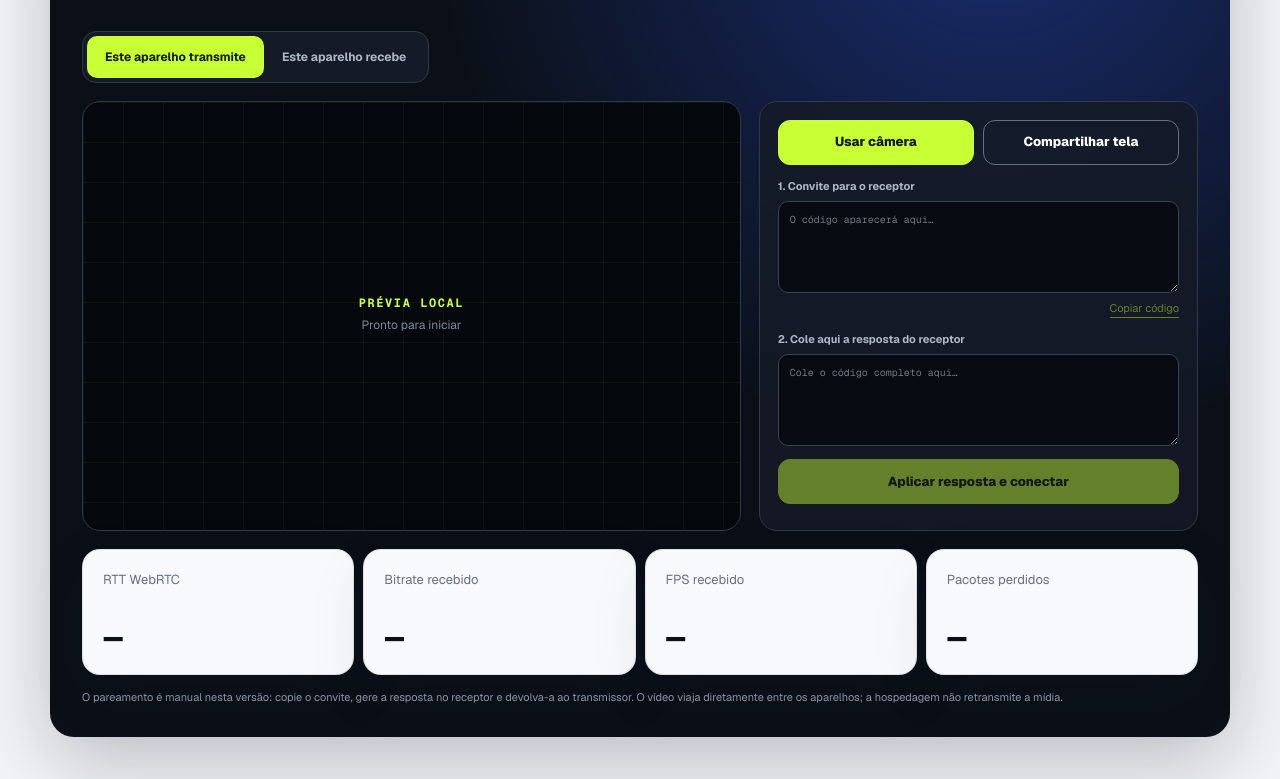
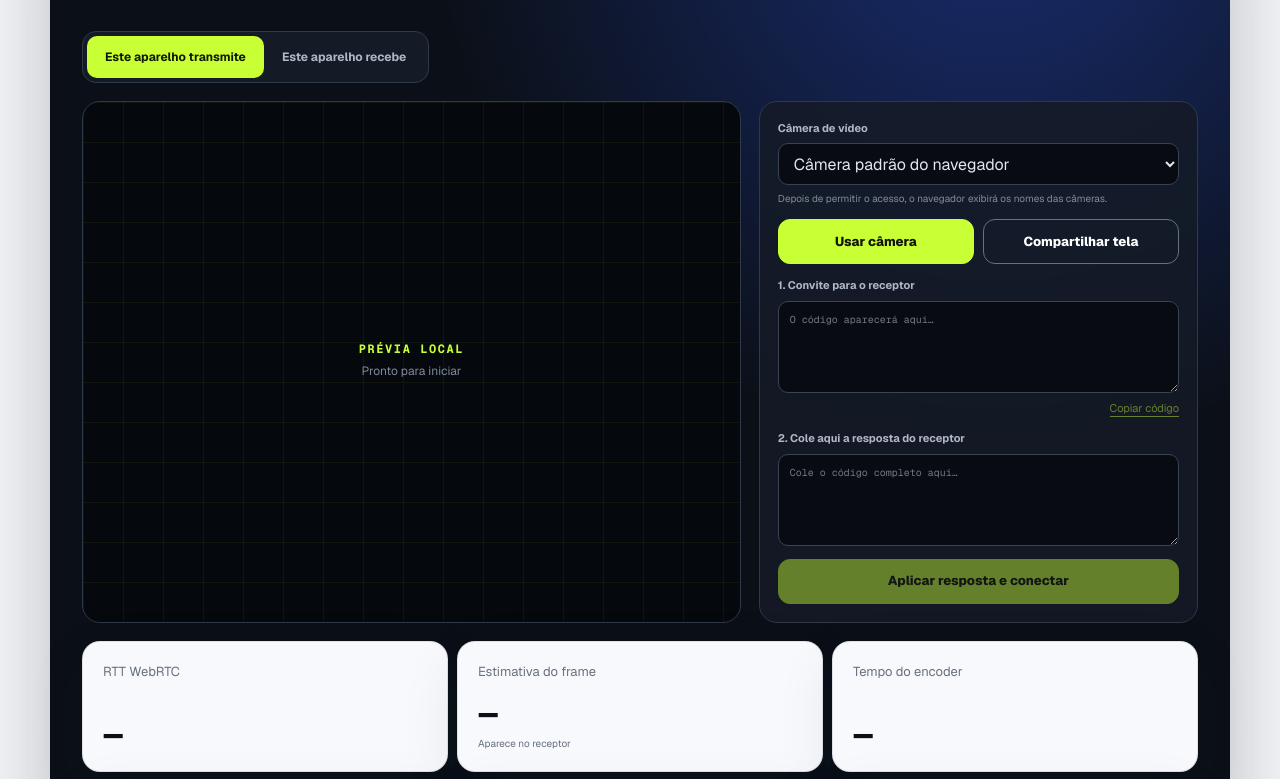
Before and after one commit to Daeronm/rc-link-lab, a Next.js app: page / in a window 1280 px wide. Shown: the part 1941-2720 px from the top of the page. Built offline with nearby package versions, Linux system fonts and the light colour scheme.

Commit message:
add USB camera selection and frame pipeline estimate

```diff
--- a/app/globals.css
+++ b/app/globals.css
@@ -644,6 +644,38 @@ h2 {
   gap: 9px;
 }
 
+.cameraPicker {
+  display: grid;
+  gap: 7px;
+}
+
+.cameraPicker > span {
+  color: #aeb7c6;
+  font-size: 11px;
+  font-weight: 700;
+}
+
+.cameraPicker select {
+  width: 100%;
+  min-height: 42px;
+  padding: 0 11px;
+  border: 1px solid #384354;
+  border-radius: 10px;
+  outline: none;
+  color: #dfe6ef;
+  background: #080c12;
+}
+
+.cameraPicker select:focus {
+  border-color: var(--acid);
+}
+
+.cameraPicker small {
+  color: #808b9c;
+  font-size: 10px;
+  line-height: 1.4;
+}
+
 .peerLab .primaryButton {
   border-color: var(--acid);
   color: #101500;
@@ -710,7 +742,7 @@ h2 {
 
 .peerMetrics {
   display: grid;
-  grid-template-columns: repeat(4, 1fr);
+  grid-template-columns: repeat(3, 1fr);
   gap: 9px;
   margin-top: 18px;
 }
--- a/app/page.tsx
+++ b/app/page.tsx
@@ -72,6 +72,12 @@ export default function Home() {
   const [peerBitrate, setPeerBitrate] = useState<number | null>(null);
   const [peerFps, setPeerFps] = useState<number | null>(null);
   const [peerLoss, setPeerLoss] = useState<number | null>(null);
+  const [videoDevices, setVideoDevices] = useState<MediaDeviceInfo[]>([]);
+  const [selectedVideoDevice, setSelectedVideoDevice] = useState("");
+  const [cameraSettings, setCameraSettings] = useState("");
+  const [localEncodeMs, setLocalEncodeMs] = useState<number | null>(null);
+  const [remoteEncodeMs, setRemoteEncodeMs] = useState<number | null>(null);
+  const [receiveProcessingMs, setReceiveProcessingMs] = useState<number | null>(null);
   const sequenceRef = useRef(0);
   const peerRef = useRef<RTCPeerConnection | null>(null);
   const localVideoRef = useRef<HTMLVideoElement | null>(null);
@@ -95,6 +101,25 @@ export default function Home() {
     );
   }, []);
 
+  const refreshVideoDevices = useCallback(async () => {
+    if (!navigator.mediaDevices?.enumerateDevices) return;
+    const devices = (await navigator.mediaDevices.enumerateDevices()).filter(
+      (device) => device.kind === "videoinput",
+    );
+    setVideoDevices(devices);
+    setSelectedVideoDevice((current) =>
+      current && devices.some((device) => device.deviceId === current)
+        ? current
+        : (devices[0]?.deviceId ?? ""),
+    );
+  }, []);
+
+  useEffect(() => {
+    void refreshVideoDevices();
+    navigator.mediaDevices?.addEventListener("devicechange", refreshVideoDevices);
+    return () => navigator.mediaDevices?.removeEventListener("devicechange", refreshVideoDevices);
+  }, [refreshVideoDevices]);
+
   const stopPeer = useCallback(() => {
     if (peerPingTimerRef.current) window.clearInterval(peerPingTimerRef.current);
     if (statsTimerRef.current) window.clearInterval(statsTimerRef.current);
@@ -113,6 +138,10 @@ export default function Home() {
     setPeerBitrate(null);
     setPeerFps(null);
     setPeerLoss(null);
+    setCameraSettings("");
+    setLocalEncodeMs(null);
+    setRemoteEncodeMs(null);
+    setReceiveProcessingMs(null);
   }, []);
 
   useEffect(() => stopPeer, [stopPeer]);
@@ -131,16 +160,23 @@ export default function Home() {
     };
     channel.onmessage = (event) => {
       try {
-        const message = JSON.parse(String(event.data)) as { type: string; id: string };
+        const message = JSON.parse(String(event.data)) as {
+          type: string;
+          id?: string;
+          encodeMs?: number;
+        };
         if (message.type === "ping" && channel.readyState === "open") {
           channel.send(JSON.stringify({ type: "pong", id: message.id }));
         }
-        if (message.type === "pong") {
+        if (message.type === "pong" && message.id) {
           const started = pendingPingsRef.current.get(message.id);
           if (started !== undefined) {
             setPeerRtt(performance.now() - started);
             pendingPingsRef.current.delete(message.id);
           }
+        }
+        if (message.type === "encoder-stats" && Number.isFinite(message.encodeMs)) {
+          setRemoteEncodeMs(message.encodeMs ?? null);
         }
       } catch {
         // Ignora mensagens que não pertencem ao medidor.
@@ -154,7 +190,18 @@ export default function Home() {
     statsTimerRef.current = window.setInterval(async () => {
       const reports = await pc.getStats();
       reports.forEach((report) => {
-        if (report.type !== "inbound-rtp" || report.kind !== "video") return;
+        if (report.type === "outbound-rtp" && report.kind === "video") {
+          const framesEncoded = Number(report.framesEncoded ?? 0);
+          const totalEncodeTime = Number(report.totalEncodeTime ?? 0);
+          if (framesEncoded > 0 && totalEncodeTime >= 0) {
+            const encodeMs = (totalEncodeTime / framesEncoded) * 1000;
+            setLocalEncodeMs(encodeMs);
+            if (dataChannelRef.current?.readyState === "open") {
+              dataChannelRef.current.send(JSON.stringify({ type: "encoder-stats", encodeMs }));
+            }
+          }
+        }
+        if (report.type === "inbound-rtp" && report.kind === "video") {
           const bytes = Number(report.bytesReceived ?? 0);
           const timestamp = Number(report.timestamp ?? performance.now());
           const previous = lastStatsRef.current;
@@ -165,6 +212,22 @@ export default function Home() {
           lastStatsRef.current = { bytes, timestamp };
           setPeerFps(Number(report.framesPerSecond ?? 0));
           setPeerLoss(Number(report.packetsLost ?? 0));
+
+          const framesDecoded = Number(report.framesDecoded ?? 0);
+          const totalProcessingDelay = Number(report.totalProcessingDelay ?? 0);
+          if (framesDecoded > 0 && totalProcessingDelay > 0) {
+            setReceiveProcessingMs((totalProcessingDelay / framesDecoded) * 1000);
+          } else {
+            const emitted = Number(report.jitterBufferEmittedCount ?? 0);
+            const jitterDelay = Number(report.jitterBufferDelay ?? 0);
+            const decodeTime = Number(report.totalDecodeTime ?? 0);
+            if (framesDecoded > 0) {
+              const decodeMs = (decodeTime / framesDecoded) * 1000;
+              const jitterMs = emitted > 0 ? (jitterDelay / emitted) * 1000 : 0;
+              setReceiveProcessingMs(decodeMs + jitterMs);
+            }
+          }
+        }
       });
     }, 1000);
   }
@@ -203,6 +266,9 @@ export default function Home() {
         source === "camera"
           ? await navigator.mediaDevices.getUserMedia({
               video: {
+                ...(selectedVideoDevice
+                  ? { deviceId: { exact: selectedVideoDevice } }
+                  : {}),
                 width: { ideal: 1280 },
                 height: { ideal: 720 },
                 frameRate: { ideal: 60, max: 60 },
@@ -215,6 +281,16 @@ export default function Home() {
             });
       const pc = createPeer();
       localStreamRef.current = stream;
+      if (source === "camera") {
+        const settings = stream.getVideoTracks()[0]?.getSettings();
+        setCameraSettings(
+          `${settings?.width ?? "?"}×${settings?.height ?? "?"} @ ${
+            settings?.frameRate ? settings.frameRate.toFixed(0) : "?"
+          } FPS`,
+        );
+        if (settings?.deviceId) setSelectedVideoDevice(settings.deviceId);
+        await refreshVideoDevices();
+      }
       if (localVideoRef.current) localVideoRef.current.srcObject = stream;
       stream.getTracks().forEach((track) => pc.addTrack(track, stream));
       configureDataChannel(pc.createDataChannel("rc-latency", { ordered: false, maxRetransmits: 0 }));
@@ -227,6 +303,11 @@ export default function Home() {
       setPeerStatus("Falha ao iniciar");
     }
   }
+
+  const estimatedFrameMs =
+    remoteEncodeMs !== null && peerRtt !== null && receiveProcessingMs !== null
+      ? remoteEncodeMs + peerRtt / 2 + receiveProcessingMs
+      : null;
 
   async function generateReceiverAnswer() {
     try {
@@ -603,6 +684,27 @@ export default function Home() {
           <div className="peerControls">
             {peerRole === "transmitter" ? (
               <>
+                <label className="cameraPicker">
+                  <span>Câmera de vídeo</span>
+                  <select
+                    value={selectedVideoDevice}
+                    onChange={(event) => setSelectedVideoDevice(event.target.value)}
+                  >
+                    {videoDevices.length === 0 ? (
+                      <option value="">Câmera padrão do navegador</option>
+                    ) : (
+                      videoDevices.map((device, index) => (
+                        <option key={device.deviceId} value={device.deviceId}>
+                          {device.label || `Câmera ${index + 1}`}
+                        </option>
+                      ))
+                    )}
+                  </select>
+                  <small>
+                    {cameraSettings ||
+                      "Depois de permitir o acesso, o navegador exibirá os nomes das câmeras."}
+                  </small>
+                </label>
                 <div className="sourceButtons">
                   <button className="primaryButton" onClick={() => startTransmitter("camera")}>
                     Usar câmera
@@ -658,6 +760,22 @@ export default function Home() {
 
         <div className="peerMetrics">
           <Metric label="RTT WebRTC" value={formatMs(peerRtt)} accent={peerRtt !== null && peerRtt <= 30} />
+          <Metric
+            label="Estimativa do frame"
+            value={formatMs(estimatedFrameMs)}
+            accent={estimatedFrameMs !== null && estimatedFrameMs <= 80}
+            hint={
+              peerRole === "transmitter"
+                ? "Aparece no receptor"
+                : "Encoder + ½ RTT + recepção"
+            }
+          />
+          <Metric
+            label={peerRole === "transmitter" ? "Tempo do encoder" : "Processamento receptor"}
+            value={formatMs(
+              peerRole === "transmitter" ? localEncodeMs : receiveProcessingMs,
+            )}
+          />
           <Metric label="Bitrate recebido" value={peerBitrate === null ? "—" : `${peerBitrate.toFixed(1)} Mbps`} />
           <Metric label="FPS recebido" value={peerFps === null ? "—" : peerFps.toFixed(0)} />
           <Metric label="Pacotes perdidos" value={peerLoss === null ? "—" : peerLoss.toFixed(0)} />
@@ -666,7 +784,9 @@ export default function Home() {
         <p className="finePrint">
           O pareamento é manual nesta versão: copie o convite, gere a resposta no receptor e
           devolva-a ao transmissor. O vídeo viaja diretamente entre os aparelhos; a hospedagem
-          não retransmite a mídia.
+          não retransmite a mídia. A estimativa de frame usa tempo médio de codificação + metade
+          do RTT + processamento médio no receptor; não inclui exposição do sensor nem atraso
+          físico da tela.
         </p>
       </section>
     </main>
```
Lines whose indentation alone changed are shown as unchanged.
